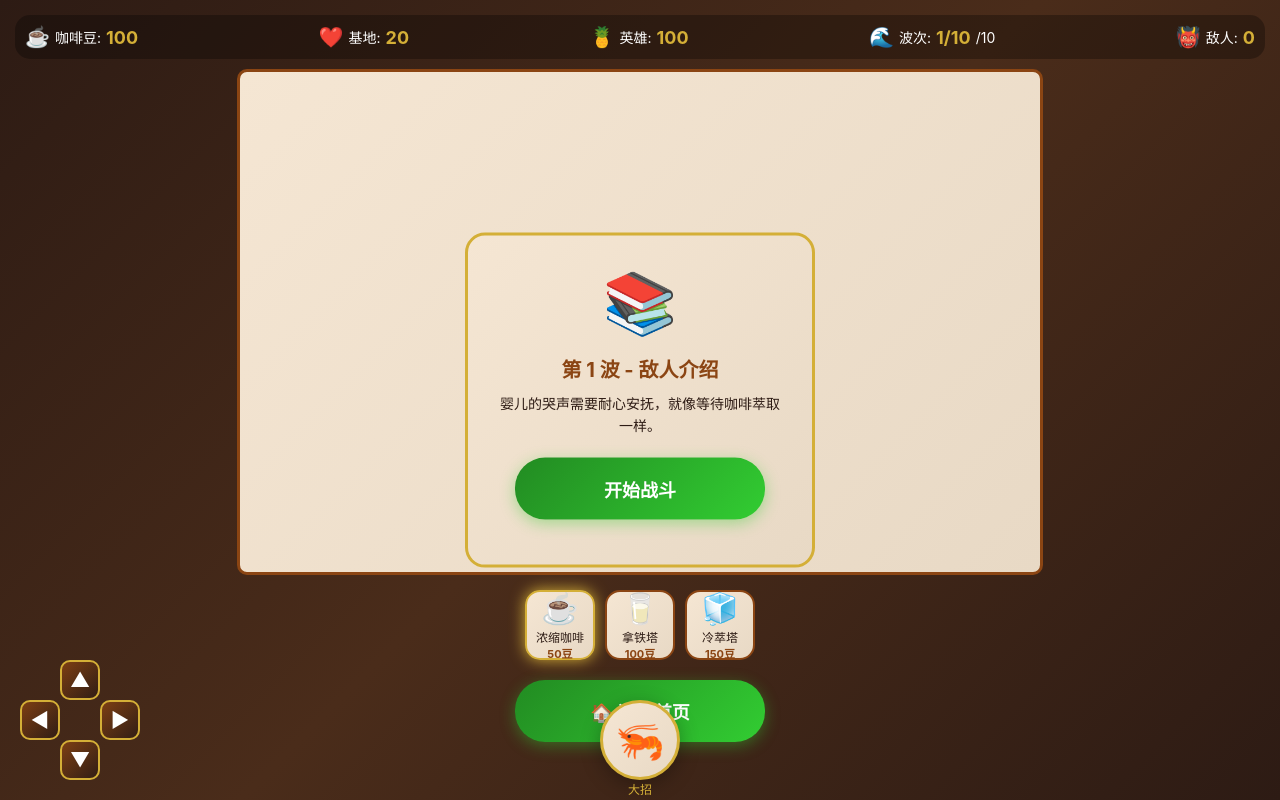
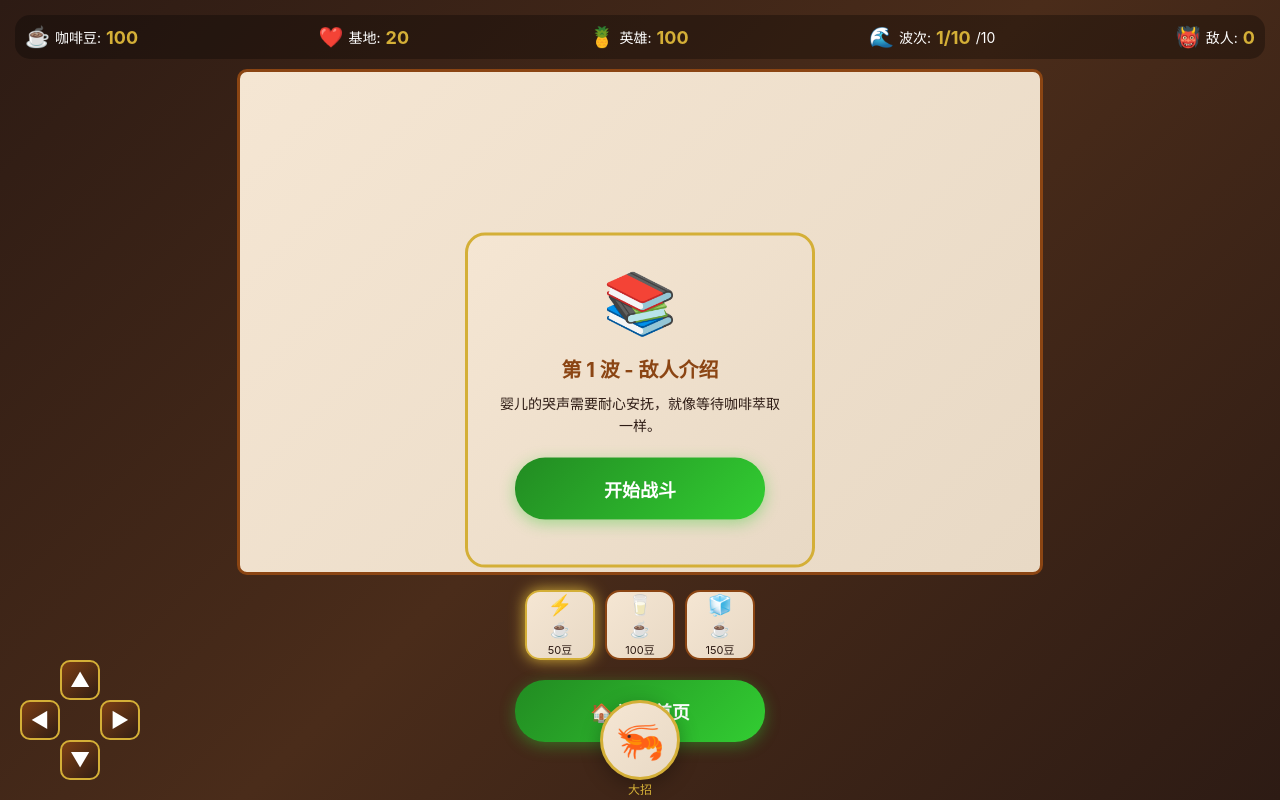
Before and after one commit to dsspad/pineapple-cafe-defense, a plain HTML site: page index.html in a window 1280 px wide. Both pictures are taken after a click on the button "🎮 开始游戏". Drawn offline with Linux system fonts and the light colour scheme.

Commit message:
V1.7: 防御塔选择按钮样式同步

```diff
--- a/index.html
+++ b/index.html
@@ -137,19 +137,19 @@ body{font-family:-apple-system,BlinkMacSystemFont,'Segoe UI',Roboto,sans-serif;b
 <canvas id="gameCanvas" width="800" height="500"></canvas>
 <div class="tower-panel">
 <div class="tower-btn selected" onclick="selectTower('espresso')" id="btn-espresso">
-<div class="tower-icon">☕</div>
-<div>浓缩咖啡</div>
-<div class="tower-cost">50豆</div>
+<div style="font-size:20px;margin-bottom:2px">⚡</div>
+<div style="font-size:16px">☕</div>
+<div style="font-size:11px;margin-top:2px">50豆</div>
 </div>
 <div class="tower-btn" onclick="selectTower('latte')" id="btn-latte">
-<div class="tower-icon">🥛</div>
-<div>拿铁塔</div>
-<div class="tower-cost">100豆</div>
+<div style="font-size:20px;margin-bottom:2px">🥛</div>
+<div style="font-size:16px">☕</div>
+<div style="font-size:11px;margin-top:2px">100豆</div>
 </div>
 <div class="tower-btn" onclick="selectTower('coldbrew')" id="btn-coldbrew">
-<div class="tower-icon">🧊</div>
-<div>冷萃塔</div>
-<div class="tower-cost">150豆</div>
+<div style="font-size:20px;margin-bottom:2px">🧊</div>
+<div style="font-size:16px">☕</div>
+<div style="font-size:11px;margin-top:2px">150豆</div>
 </div>
 </div>
 <!-- 十字方向键 -->
```
